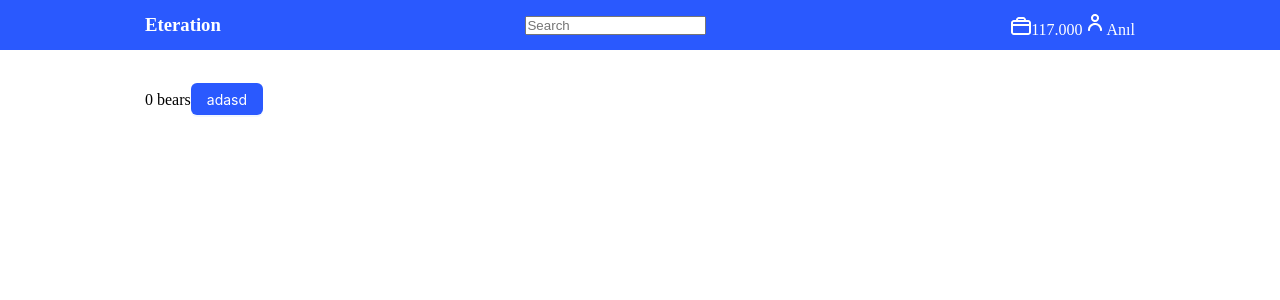
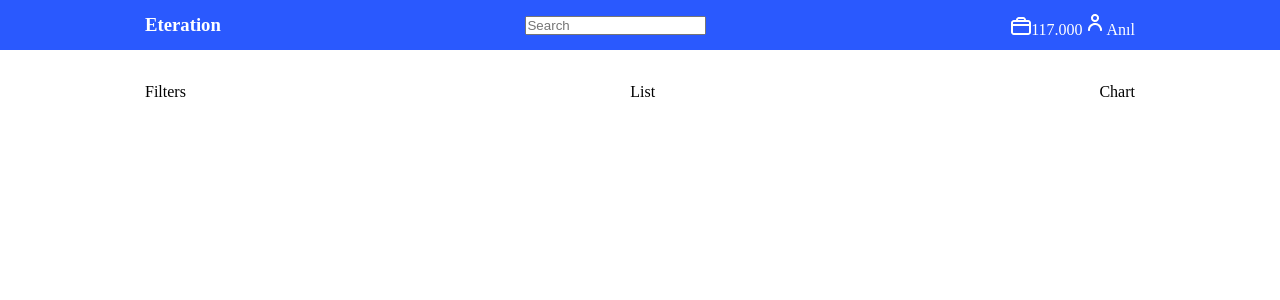
Before and after one commit to karlidaganil/Eteration-Case, a React (Vite) app: page / in a window 1280 px wide. Shown: the top 300 px of the page. Built offline with nearby package versions, Linux system fonts and the light colour scheme.

Commit message:
Refactor file paths and remove unused components

```diff
--- a/src/layout/Main/Main.jsx
+++ b/src/layout/Main/Main.jsx
@@ -1,6 +1,6 @@
 import { createBrowserRouter, RouterProvider } from "react-router-dom";
-import Home from "../../pages/Home";
-import Detail from "../../pages/Detail";
+import Home from "../../pages/Home/Home";
+import Detail from "../../pages/Detail/Detail";
 import "./style.scss";
 
 const router = createBrowserRouter([
--- a/src/pages/Home.jsx
+++ /dev/null
@@ -1,18 +0,0 @@
-import { Button } from "antd";
-import useStore from "../store";
-
-const Home = () => {
-  const bears = useStore((state) => state.bears);
-  const addABear = useStore((state) => state.addABear);
-
-  return (
-    <div>
-      {bears} bears
-      <Button type="primary" onClick={addABear}>
-        adasd
-      </Button>
-    </div>
-  );
-};
-
-export default Home;
--- /dev/null
+++ b/src/pages/Home/Home.jsx
@@ -0,0 +1,16 @@
+import Chart from "./components/Chart/Chart";
+import Filters from "./components/Filters/Filters";
+import List from "./components/List/List";
+import "./style.scss";
+
+const Home = () => {
+  return (
+    <div className="home-container">
+      <Filters />
+      <List />
+      <Chart />
+    </div>
+  );
+};
+
+export default Home;
--- /dev/null
+++ b/src/pages/Home/components/Chart/Chart.jsx
@@ -0,0 +1,5 @@
+const Chart = () => {
+  return <div>Chart</div>;
+};
+
+export default Chart;
--- /dev/null
+++ b/src/pages/Home/components/Filters/Filters.jsx
@@ -0,0 +1,5 @@
+const Filters = () => {
+  return <div>Filters</div>;
+};
+
+export default Filters;
--- /dev/null
+++ b/src/pages/Home/components/List/List.jsx
@@ -0,0 +1,5 @@
+const List = () => {
+  return <div>List</div>;
+};
+
+export default List;
--- /dev/null
+++ b/src/pages/Home/style.scss
@@ -0,0 +1,4 @@
+.home-container {
+  display: flex;
+  justify-content: space-between;
+}
```
Also changed, not shown: src/pages/Detail/Detail.jsx (renamed from src/pages/Detail.jsx).
